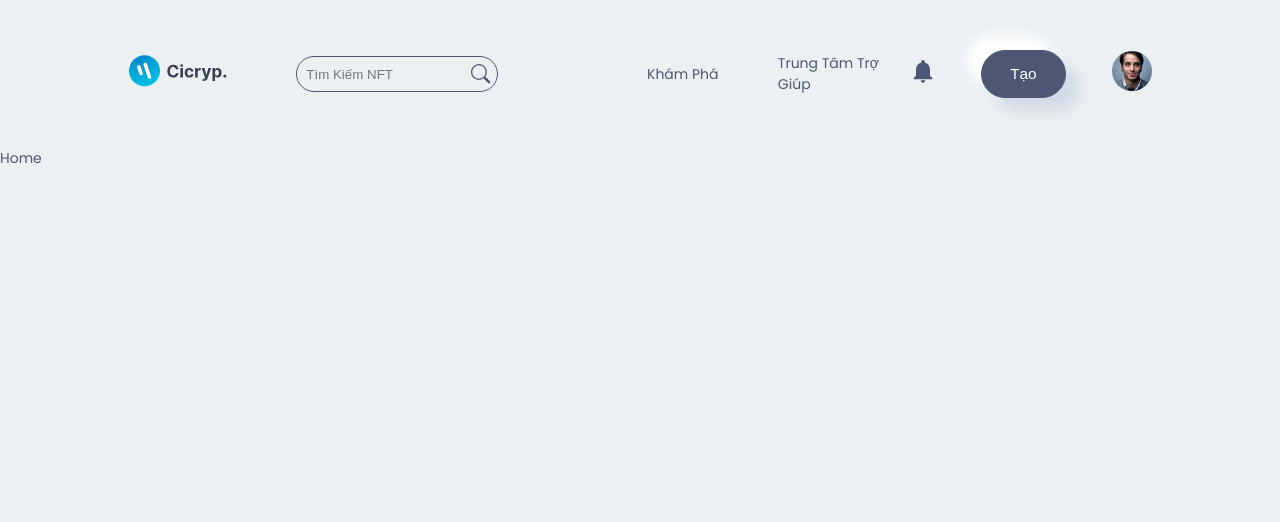
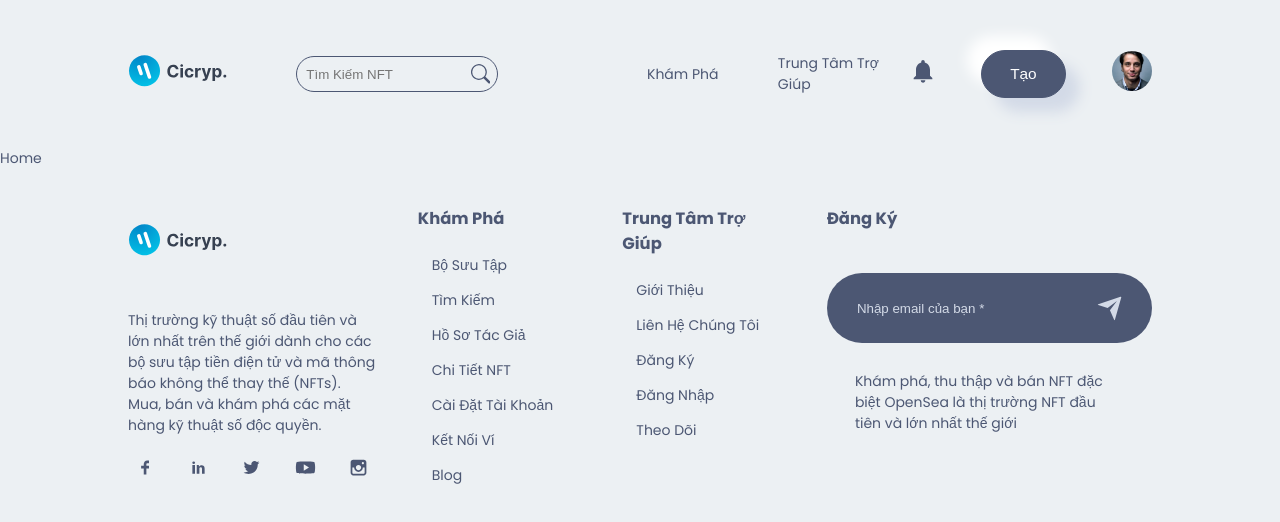
Before and after one commit to hungnongtrai2204/NFT-Marketplace-FE, a Next.js app: page / in a window 1280 px wide. Shown: the top 522 px of the page. Built offline with nearby package versions, Linux system fonts and the light colour scheme.

Commit message:
Create Footer Section

```diff
--- a/components/Footer/Footer.jsx
+++ b/components/Footer/Footer.jsx
@@ -1,10 +1,79 @@
 import React from "react";
+import Image from "next/image";
+import {
+  TiSocialFacebook,
+  TiSocialLinkedin,
+  TiSocialTwitter,
+  TiSocialYoutube,
+  TiSocialInstagram,
+  TiArrowSortedDown,
+  TiArrowSortedUp,
+} from "react-icons/ti";
+import { RiSendPlaneFill } from "react-icons/ri";
 
 //INTERNAL IMPORT
 import Style from "./Footer.module.css";
+import images from "../../img";
+import { Discover, HelpCenter } from "../NavBar/index";
 
 const Footer = () => {
-  return <div>Footer</div>;
+  return (
+    <div className={Style.footer}>
+      <div className={Style.footer_box}>
+        <div className={Style.footer_box_social}>
+          <Image src={images.logo} alt="footer logo" height={100} width={100} />
+          <p>
+            Thị trường kỹ thuật số đầu tiên và lớn nhất trên thế giới dành cho
+            các bộ sưu tập tiền điện tử và mã thông báo không thể thay thế
+            (NFTs). Mua, bán và khám phá các mặt hàng kỹ thuật số độc quyền.
+          </p>
+
+          <div className={Style.footer_social}>
+            <a href="#">
+              <TiSocialFacebook />
+            </a>
+            <a href="#">
+              <TiSocialLinkedin />
+            </a>
+            <a href="#">
+              <TiSocialTwitter />
+            </a>
+            <a href="#">
+              <TiSocialYoutube />
+            </a>
+            <a href="#">
+              <TiSocialInstagram />
+            </a>
+          </div>
+        </div>
+
+        <div className={Style.footer_box_discover}>
+          <h3>Khám Phá</h3>
+          <Discover />
+        </div>
+
+        <div className={Style.footer_box_help}>
+          <h3>Trung Tâm Trợ Giúp</h3>
+          <HelpCenter />
+        </div>
+
+        <div className={Style.subscribe}>
+          <h3>Đăng Ký</h3>
+
+          <div className={Style.subscribe_box}>
+            <input type="email" placeholder="Nhập email của bạn *" />
+            <RiSendPlaneFill className={Style.subscribe_box_send} />
+          </div>
+          <div className={Style.subscribe_box_info}>
+            <p>
+              Khám phá, thu thập và bán NFT đặc biệt OpenSea là thị trường NFT
+              đầu tiên và lớn nhất thế giới
+            </p>
+          </div>
+        </div>
+      </div>
+    </div>
+  );
 };
 
 export default Footer;
--- a/components/Footer/Footer.module.css
+++ b/components/Footer/Footer.module.css
@@ -0,0 +1,84 @@
+.footer {
+  width: 100%;
+  padding-block: 1.5rem;
+  position: relative;
+}
+
+.footer_box {
+  width: 80%;
+  margin: 0 auto;
+  display: grid;
+  grid-template-columns: 1.3fr repeat(2, 1fr) 2fr;
+  align-items: flex-start;
+  justify-content: space-between;
+  gap: 3rem;
+}
+
+/* //SOCIAL */
+.footer_social {
+  display: flex;
+  gap: 1.3rem;
+  font-size: 1.5rem;
+  align-items: center;
+}
+
+.footer_social a {
+  padding: 0.5rem;
+  border-radius: 50%;
+  transition: all 0.3s ease-in;
+  display: grid;
+}
+
+.footer_social a:hover {
+  background-color: var(--icons-color);
+  color: var(--shadow-dark-color);
+  box-shadow: var(--box-shadow);
+}
+
+.subscribe_box {
+  width: 100%;
+  display: flex;
+  justify-content: space-between;
+  align-items: center;
+  padding: 1.5rem 2rem;
+  background-color: var(--icons-color);
+  color: var(--shadow-dark-color);
+  border-radius: 5rem;
+  margin-top: 3rem;
+}
+
+.subscribe_box input {
+  background: transparent;
+  border: none;
+  outline: none;
+  width: 90%;
+  color: var(--shadow-dark-color);
+}
+
+.subscribe_box input::placeholder {
+  color: var(--shadow-dark-color);
+}
+
+.subscribe_box_send {
+  cursor: pointer;
+  font-size: 2rem;
+}
+
+.subscribe_box_info {
+  padding: 1rem 2rem;
+}
+
+/* //MEDIA QUERY */
+@media screen and (max-width: 45em) {
+  .footer_box {
+    width: 90%;
+    grid-template-columns: 1fr 2fr;
+  }
+}
+
+@media screen and (max-width: 35em) {
+  .footer_box {
+    width: 90%;
+    grid-template-columns: 1fr;
+  }
+}
--- a/pages/_app.js
+++ b/pages/_app.js
@@ -1,12 +1,13 @@
 import "@/styles/globals.css";
 
 //INTERNAL IMPORT
-import { NavBar } from "@/components/componentsindex";
+import { Footer, NavBar } from "@/components/componentsindex";
 
 const MyApp = ({ Component, pageProps }) => (
   <div>
     <NavBar />
     <Component {...pageProps} />
+    <Footer />
   </div>
 );
 
```
